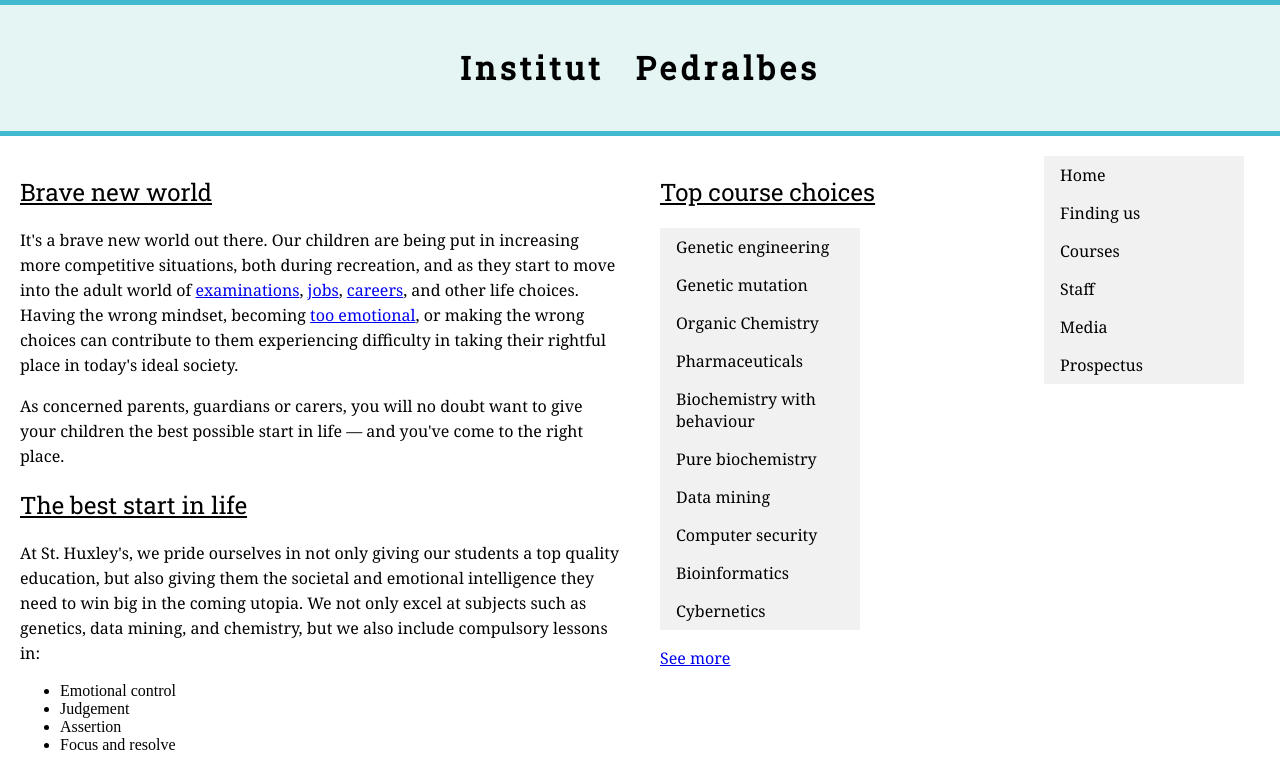
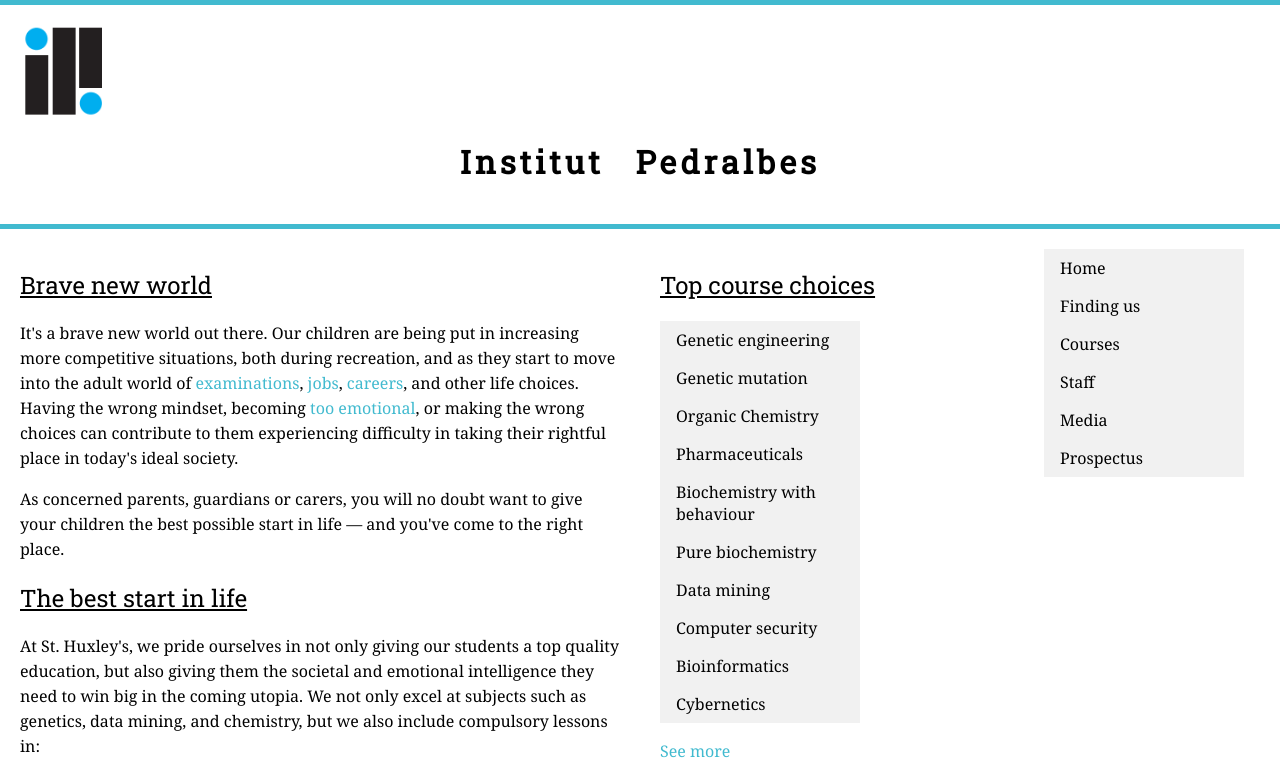
Before and after one commit to inspedralbes/disseny-de-la-portada-d-una-web-escolar-sercandia21, a plain HTML site: page web/index.html in a window 1280 px wide. Shown: the top 767 px of the page. Drawn offline with Linux system fonts and the light colour scheme.

Commit message:
Format y cambios CSS 3.0

```diff
--- a/web/css/estils.css
+++ b/web/css/estils.css
@@ -9,6 +9,7 @@ body {
     margin: 0 auto;
     min-width: 1000px;
     max-width: 1400px;
+    font-family: 'Noto Serif', serif;
 }
 
 /* Layout */
@@ -46,7 +47,12 @@ header,
 footer {
     border-top: 5px solid rgb(65, 186, 207);
     border-bottom: 5px solid rgb(65, 186, 207);
-    background-color: rgb(229, 245, 244);
+    background-color: rgb(255, 255, 255);
+}
+
+body a {
+    text-decoration: none;
+    color: rgb(65, 186, 207);
 }
 
 /* WRITE YOUR CODE BELOW HERE */
@@ -98,3 +104,8 @@ nav li a:hover {
     background-color: rgb(75, 147, 165);
     color: white;
 }
+
+.logo {
+    width: 90px;
+    display:block;
+}
--- a/web/index.html
+++ b/web/index.html
@@ -18,6 +18,7 @@
 <body>
 
     <header>
+        <img class="logo" src="./img/LogoPedralbes.png" alt="Logo Institut Pedralbes">
         <h1>Institut Pedralbes</h1>
     </header>
 
```
